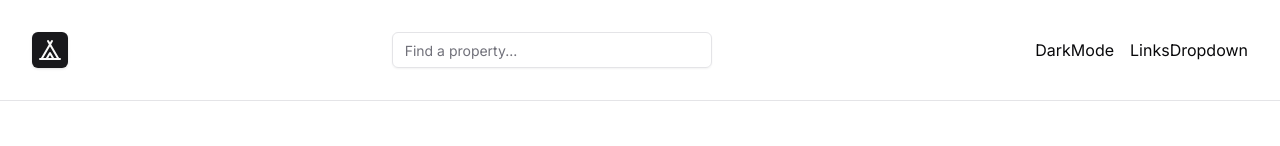
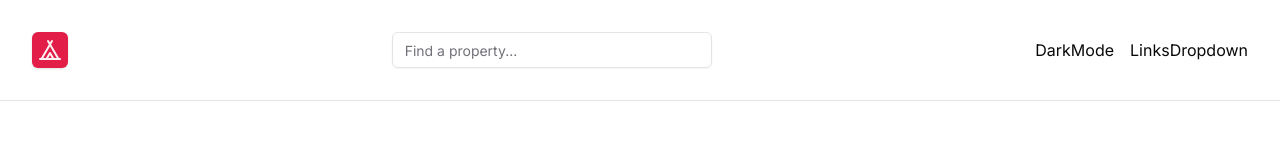
Before and after one commit to fabioueno/home-away, a Next.js app: page / in a window 1280 px wide. Shown: the top 146 px of the page. Built offline with nearby package versions, Linux system fonts and the light colour scheme.

Commit message:
Update shadcn/ui' theme

```diff
--- a/app/globals.css
+++ b/app/globals.css
@@ -16,8 +16,8 @@
     --card-foreground: 240 10% 3.9%;
     --popover: 0 0% 100%;
     --popover-foreground: 240 10% 3.9%;
-    --primary: 240 5.9% 10%;
-    --primary-foreground: 0 0% 98%;
+    --primary: 346.8 77.2% 49.8%;
+    --primary-foreground: 355.7 100% 97.3%;
     --secondary: 240 4.8% 95.9%;
     --secondary-foreground: 240 5.9% 10%;
     --muted: 240 4.8% 95.9%;
@@ -28,39 +28,40 @@
     --destructive-foreground: 0 0% 98%;
     --border: 240 5.9% 90%;
     --input: 240 5.9% 90%;
-    --ring: 240 10% 3.9%;
+    --ring: 346.8 77.2% 49.8%;
+    --radius: 0.5rem;
     --chart-1: 12 76% 61%;
     --chart-2: 173 58% 39%;
     --chart-3: 197 37% 24%;
     --chart-4: 43 74% 66%;
     --chart-5: 27 87% 67%;
-    --radius: 0.5rem
   }
+
   .dark {
-    --background: 240 10% 3.9%;
-    --foreground: 0 0% 98%;
-    --card: 240 10% 3.9%;
-    --card-foreground: 0 0% 98%;
-    --popover: 240 10% 3.9%;
-    --popover-foreground: 0 0% 98%;
-    --primary: 0 0% 98%;
-    --primary-foreground: 240 5.9% 10%;
+    --background: 20 14.3% 4.1%;
+    --foreground: 0 0% 95%;
+    --card: 24 9.8% 10%;
+    --card-foreground: 0 0% 95%;
+    --popover: 0 0% 9%;
+    --popover-foreground: 0 0% 95%;
+    --primary: 346.8 77.2% 49.8%;
+    --primary-foreground: 355.7 100% 97.3%;
     --secondary: 240 3.7% 15.9%;
     --secondary-foreground: 0 0% 98%;
-    --muted: 240 3.7% 15.9%;
+    --muted: 0 0% 15%;
     --muted-foreground: 240 5% 64.9%;
-    --accent: 240 3.7% 15.9%;
+    --accent: 12 6.5% 15.1%;
     --accent-foreground: 0 0% 98%;
     --destructive: 0 62.8% 30.6%;
-    --destructive-foreground: 0 0% 98%;
+    --destructive-foreground: 0 85.7% 97.3%;
     --border: 240 3.7% 15.9%;
     --input: 240 3.7% 15.9%;
-    --ring: 240 4.9% 83.9%;
+    --ring: 346.8 77.2% 49.8%;
     --chart-1: 220 70% 50%;
     --chart-2: 160 60% 45%;
     --chart-3: 30 80% 55%;
     --chart-4: 280 65% 60%;
-    --chart-5: 340 75% 55%
+    --chart-5: 340 75% 55%;
   }
 }
 
```
